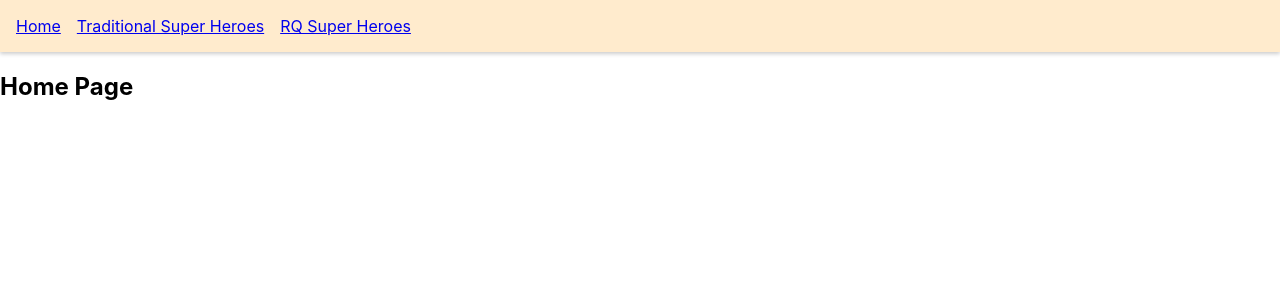
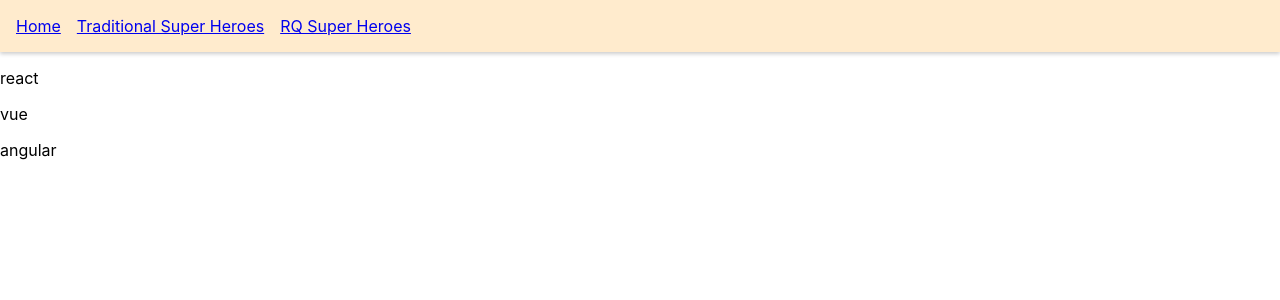
Before and after one commit to AlAminKh03/react-query, a React (Create React App) app: page /rq-dependent in a window 1280 px wide. Shown: the top 300 px of the page. Built offline with nearby package versions, Linux system fonts and the light colour scheme; data requests are answered from the project's data file.

Commit message:
query defendent learned

```diff
--- a/db.json
+++ b/db.json
@@ -38,5 +38,21 @@
       "id": 4,
       "name": "Mahim"
     }
+  ],
+  "users": [
+    {
+      "id": "alaminkhan@gmail.com",
+      "channelId": "evaluation"
+    }
+  ],
+  "channels": [
+    {
+      "id": "evaluation",
+      "courses": [
+        "react",
+        "vue",
+        "angular"
+      ]
+    }
   ]
 }
--- a/src/App.js
+++ b/src/App.js
@@ -8,6 +8,7 @@ import { SuperHeroesPage } from './components/SuperHeroes.page'
 import RQSuperhero from './components/RQSuperhero.page'
 import ParrallelQuries from './components/ParrallelQuries.page'
 import RQdynamicParallel from './components/RQdynamicParallel.page'
+import RQDefented from './components/RQDefented.page'
 
 const queryClient = new QueryClient()
 
@@ -39,6 +40,9 @@ function App() {
             <Route path='/rq-dynamically-superhero'>
               <RQdynamicParallel heroIds={[1, 4]} />
             </Route>
+            <Route path='/rq-dependent'>
+              <RQDefented email='alaminkhan@gmail.com' />
+            </Route>
             <Route path='/parallelQuery'>
               <ParrallelQuries />
             </Route>
--- /dev/null
+++ b/src/components/RQDefented.page.js
@@ -0,0 +1,33 @@
+
+import React from 'react';
+import axios from 'axios';
+import { useQuery } from 'react-query';
+
+const fetchUser = (email) => {
+    return axios.get(`http://localhost:4000/users/${email}`)
+}
+const fetchChannel = (channelId) => {
+    return axios.get(`http://localhost:4000/channels/${channelId}`)
+}
+const RQDefented = ({ email }) => {
+    const { data: user } = useQuery(['users', email], () => fetchUser(email))
+    const channelId = user?.data.channelId
+
+    const { data: coursesdata } = useQuery(['channel', channelId], () => fetchChannel(channelId), {
+        enabled: !!channelId
+    })
+
+    return (
+        <div>
+            {coursesdata?.data?.courses.map(course => {
+                return (
+                    <div key={course}>
+                        <p>{course}</p>
+                    </div>
+                )
+            })}
+        </div>
+    );
+};
+
+export default RQDefented;
```
